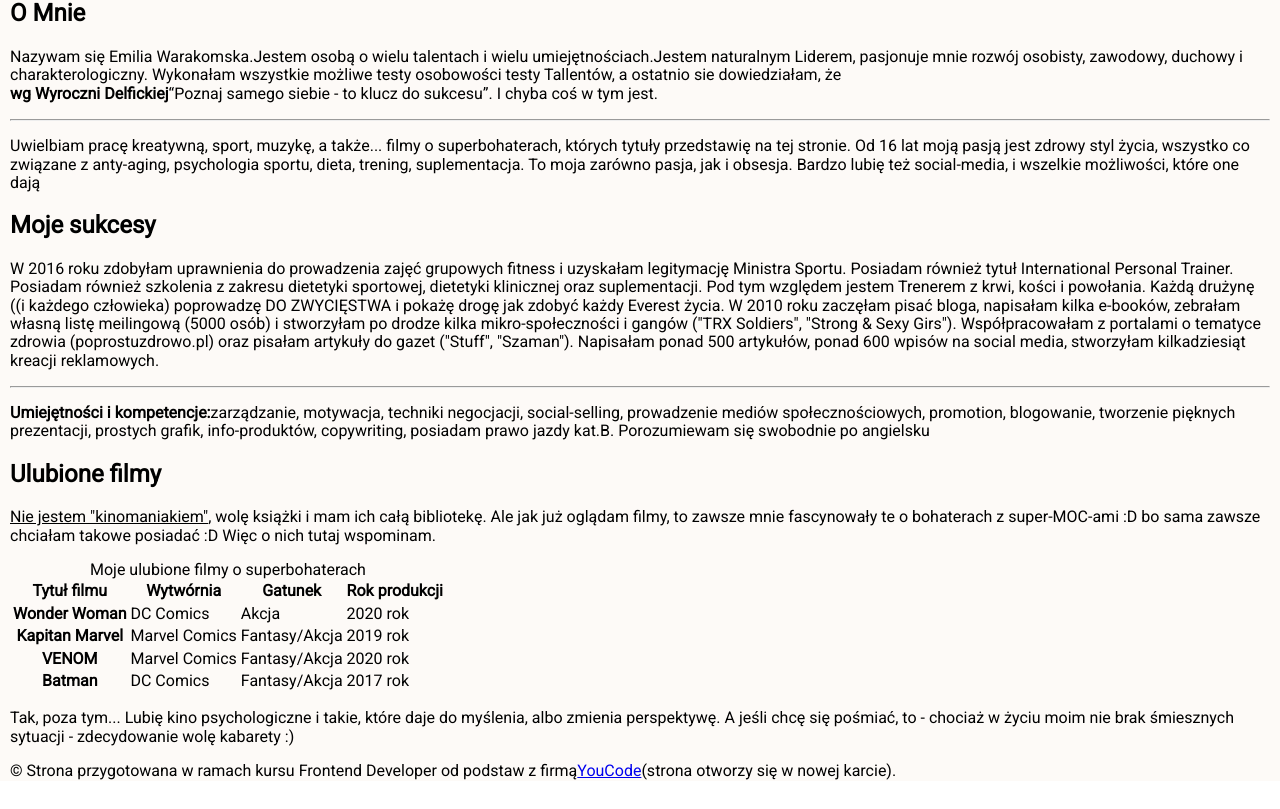
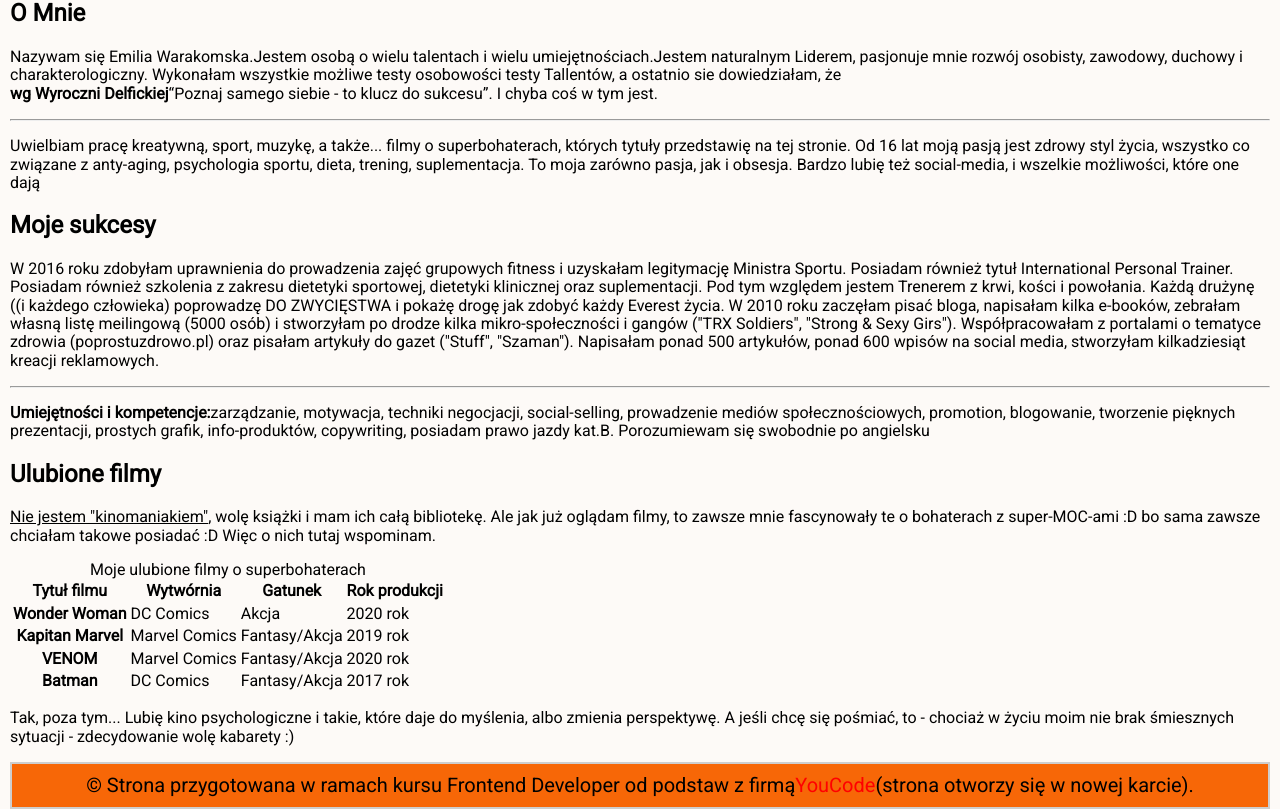
Before and after one commit to emilia82/homepage-react, a React (Create React App) app: page / in a window 1280 px wide. Shown: the part 641-1450 px from the top of the page. Before the commit the page ends 1422 px from the top, so only its background shows below. Built offline with nearby package versions, Linux system fonts and the light colour scheme; a web font is replaced by a local one.

Commit message:
Footer component imported in App.js

```diff
--- a/src/App.js
+++ b/src/App.js
@@ -1,6 +1,7 @@
 import Navigation from "./Navigation";
 import Buttons from "./Buttons";
 import Header from "./Header";
+import Footer from "./Footer";
 
 
 
@@ -113,17 +114,7 @@ function App() {
 
                  </section>
                  </main>
-            <footer className="footer">
-                © Strona przygotowana w ramach kursu Frontend Developer od podstaw z firmą
-                <a
-                    className="footer__link"
-                    target="_blank"
-                    title="Oficjalna strona kursu YouCode."
-                    rel="noreferrer noopener"
-                    href="https://youcode.pl/"
-                >YouCode</a>
-                (strona otworzy się w nowej karcie).
-            </footer>
+            <Footer />
         </body>
   );
 }
```
